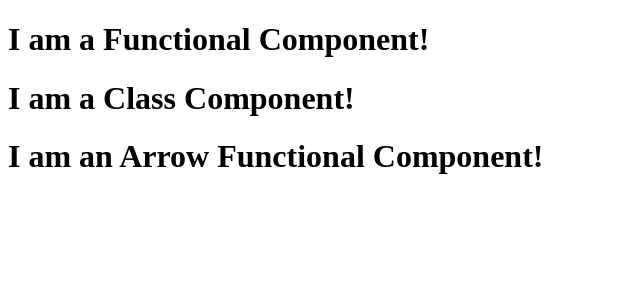
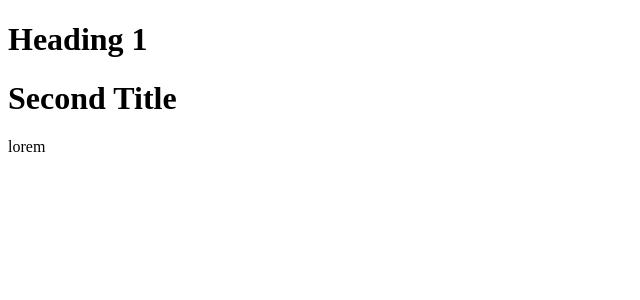
Before and after one commit to petrosmeliras/cf9-react-app, a React (Vite) app: page / in a window 1280 px wide. Shown: the top 300 px of the page, without its empty margins (0-640 px from the left). Built offline with nearby package versions, Linux system fonts and the light colour scheme.

Commit message:
feat: add ArrowFunctionalComponentWithProps component

```diff
--- a/src/App.tsx
+++ b/src/App.tsx
@@ -1,16 +1,68 @@
-import FunctionalComponent from "./components/LessonTwo/FunctionalComponent.tsx";
-import ClassComponent from "./components/LessonTwo/ClassComponent.tsx";
-import ArrowFunctionalComponent from "./components/LessonTwo/ArrowFunctionalComponent.tsx";
+// import FunctionalComponent from "./components/LessonTwo/FunctionalComponent.tsx";
+// import ClassComponent from "./components/LessonTwo/ClassComponent.tsx";
+// import ArrowFunctionalComponent from "./components/LessonTwo/ArrowFunctionalComponent.tsx";
+
+// type PropsA = {
+//     title: string,
+//     description: string,
+// }
+//
+// type PropsB = {
+//     title: string,
+//     description: string,
+// }
+//
+// // UNION
+// type Status = "Error" | "Info" | "Warning";
+//
+// // Tuples
+// type Coordinates = [number, number];
+//
+// // Functions
+// type ClickHandler = (event: MouseEvent) => void;
+//
+// // INTERSECTION
+// type Props = PropsA & PropsTwo;
+//
+// interface PropsTwo {
+//     title: string,
+//     description: string,
+// }
+//
+// interface PropsTwo {
+//     price: number,
+//     sort: number,
+// }
+//
+// // PropsTwo = {title, description, price, sort}
+
+{/*<h2 className="cf-text" id="id"></h2>*/}
+{/*/!* h2.cf-text#id *!/*/}
+
+
+import ArrowFunctionalComponentWithProps from "./components/LessonThree/ArrowFunctionalComponentWithProps.tsx";
+
 
 function App() {
 
 
   return (
     <>
-      <FunctionalComponent />
-      <ClassComponent />
-      <ArrowFunctionalComponent />
+      {/*<FunctionalComponent />*/}
+      {/*<ClassComponent />*/}
+      {/*<ArrowFunctionalComponent />*/}
+
+      <ArrowFunctionalComponentWithProps title="Heading 1"/>
+      <ArrowFunctionalComponentWithProps title="Second Title" description="lorem"
+      />
+
+
+
     </>
+
+
+
+
   )
 }
 
--- /dev/null
+++ b/src/components/LessonThree/ArrowFunctionalComponentWithProps.tsx
@@ -0,0 +1,17 @@
+type Props = {
+    title: string;
+    description?: string;
+}
+
+const ArrowFunctionalComponentWithProps = (
+    {title, description}: Props
+) => {
+
+    return (
+        <>
+        <h1>{title}</h1>
+        <p>{description}</p>
+        </>
+    )
+}
+export default ArrowFunctionalComponentWithProps;
```
